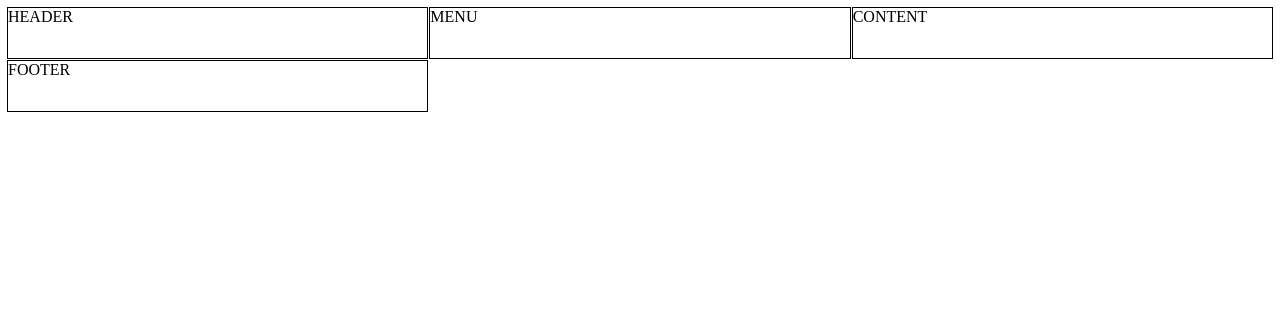
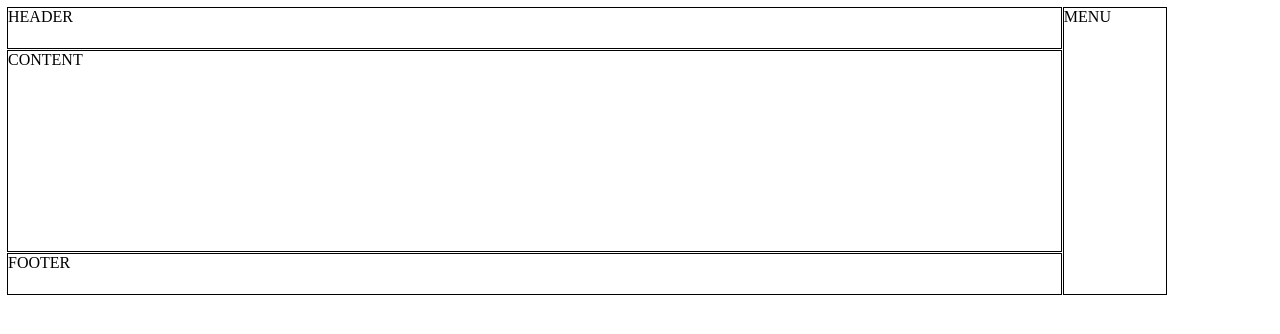
Before and after one commit to Elfonse/cssGrid, a plain HTML site: page index.html in a window 1280 px wide. Drawn offline with Linux system fonts and the light colour scheme.

Commit message:
end of positioning items

```diff
--- a/style.css
+++ b/style.css
@@ -4,14 +4,27 @@
 }
 .container {
     display: grid;
-    grid-template: repeat(2, 50px) / repeat(3,1fr);
+    grid-template-columns: repeat(12, 1fr);
+    grid-template-rows: 40px 200px 40px ;
     grid-gap: 3px;
 }
 
-.header {}
+.header {
+    grid-column: 1 / 11;
+}
 
-.menu {}
+.menu {
+    grid-row: 1/ -1;
+    grid-column: 11/ 12;
 
-.content{}
+}
 
-.footer{}
+.content{
+
+grid-column: 1/ 11;
+
+}
+
+.footer{
+    grid-column: 1 / 11;
+}
```
